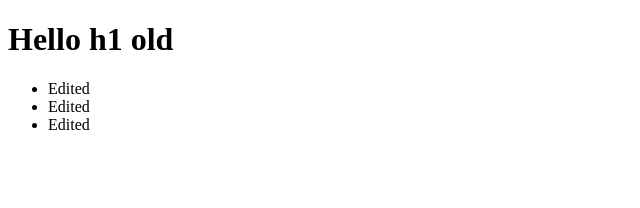
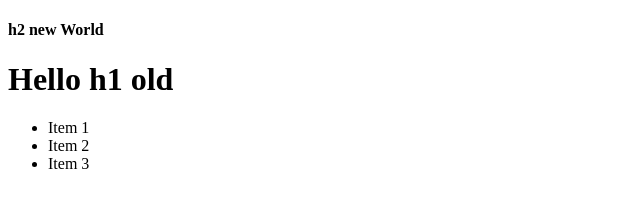
Before and after one commit to vigilanteX/BradTraversyJS, a plain HTML site: page Section7/index11.html in a window 1280 px wide. Shown: the whole page, without its empty margins (0-640 px from the left). Drawn offline with Linux system fonts and the light colour scheme.

Commit message:
replace child- called on parent

```diff
--- a/Section7/index11.html
+++ b/Section7/index11.html
@@ -5,6 +5,9 @@
     <title>Title</title>
 </head>
 <body>
+<header id="header">
+    <h1 id="meow">This is h1 header</h1>
+</header>
 <h1 id="h1id">Hello h1 old</h1>
 <ul>
     <li>Item 1</li>
--- a/Section7/replaceElementMethod.js
+++ b/Section7/replaceElementMethod.js
@@ -6,14 +6,26 @@
 //h1id.replaceWith(newH1)
 
 
-function replaceAll()
+// function replaceAll() {
+//     const lis = document.querySelectorAll('li');
+//     lis.forEach(function (item) {
+//         item.innerHTML = 'Edited'
+//
+//     })
+//
+// }
+//
+// replaceAll();
+
+
+function replaceH1Header()
 {
-    const lis=document.querySelectorAll('li');
-    lis.forEach(function(item)
-    {
-        item.innerHTML='Edited'
-
-    })
-
+    const header=document.querySelector('#header')
+    console.log(header)
+    const h1=document.querySelector('#meow')
+    const h4=document.createElement('h4')
+    h4.setAttribute('id','new value')
+    h4.innerText='h2 new World'
+    header.replaceChild(h4,h1)
 }
-replaceAll();
+replaceH1Header()
```
